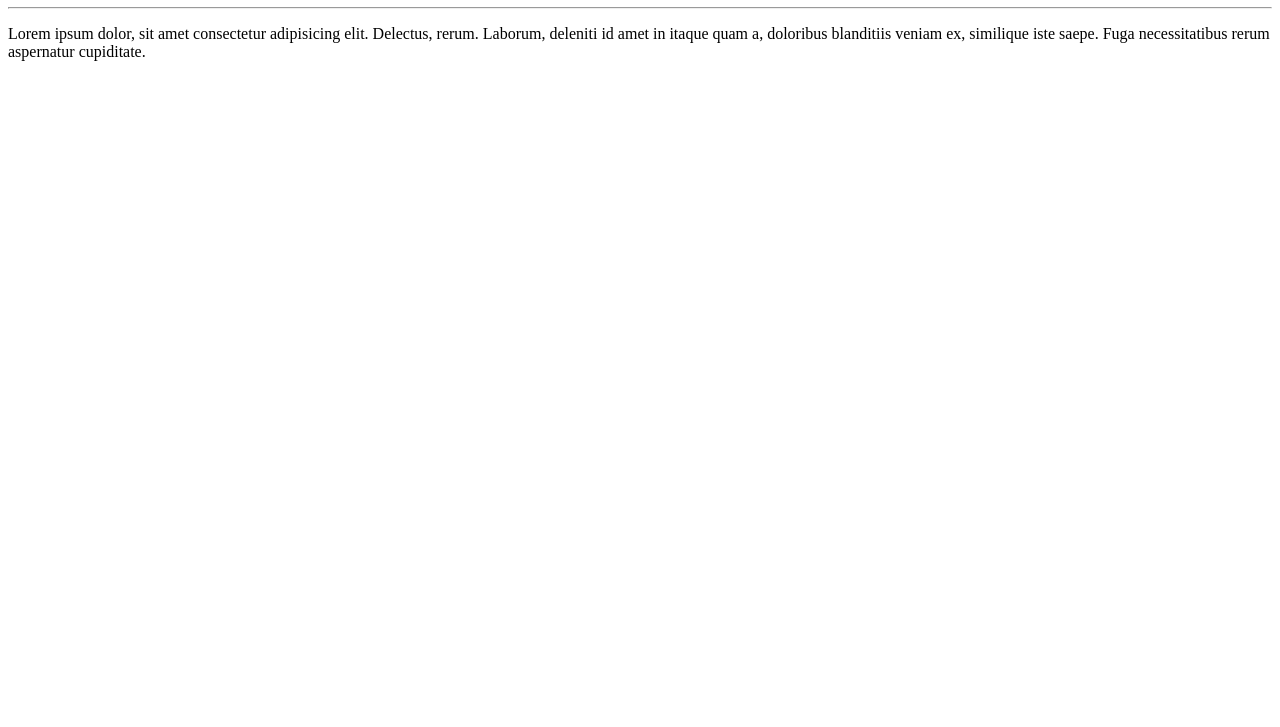
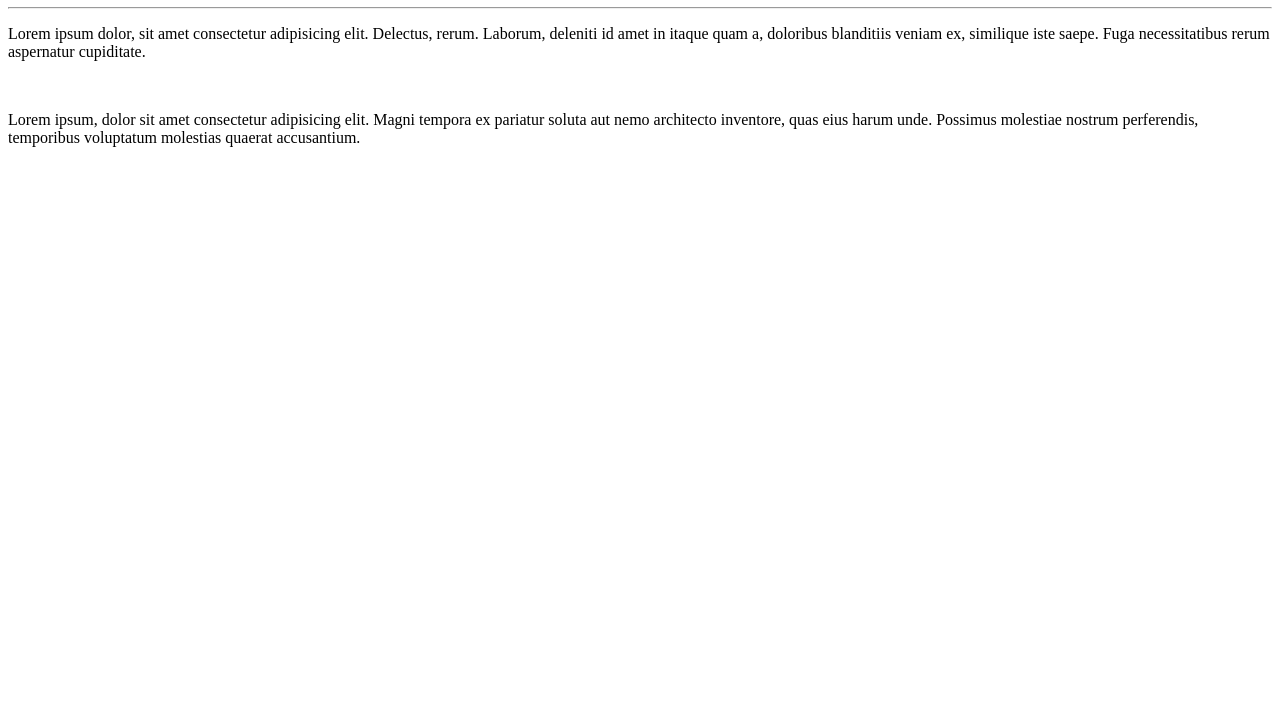
Before and after one commit to DanielCauldron/Ol--Mundo, a plain HTML site: page Site-exemplo/index.html in a window 1280 px wide. Shown: the part 73-800 px from the top of the page. Drawn offline with Linux system fonts and the light colour scheme.

Commit message:
Acrescentei mais um paragrafo

```diff
--- a/Site-exemplo/index.html
+++ b/Site-exemplo/index.html
@@ -10,6 +10,8 @@
     <h1>Olá Mundo!!!</h1>
     <hr>
     <p>Lorem ipsum dolor, sit amet consectetur adipisicing elit. Delectus, rerum. Laborum, deleniti id amet in itaque quam a, doloribus blanditiis veniam ex, similique iste saepe. Fuga necessitatibus rerum aspernatur cupiditate.</p>
+    <br>
+    <p>Lorem ipsum, dolor sit amet consectetur adipisicing elit. Magni tempora ex pariatur soluta aut nemo architecto inventore, quas eius harum unde. Possimus molestiae nostrum perferendis, temporibus voluptatum molestias quaerat accusantium.</p>
 
 </body>
 </html>
```
